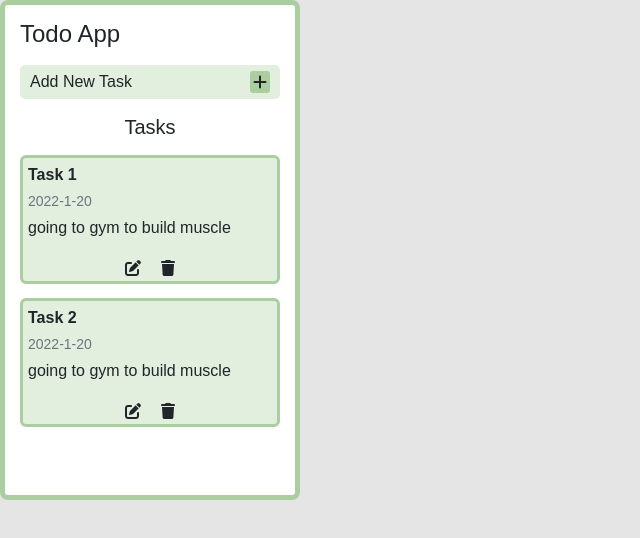
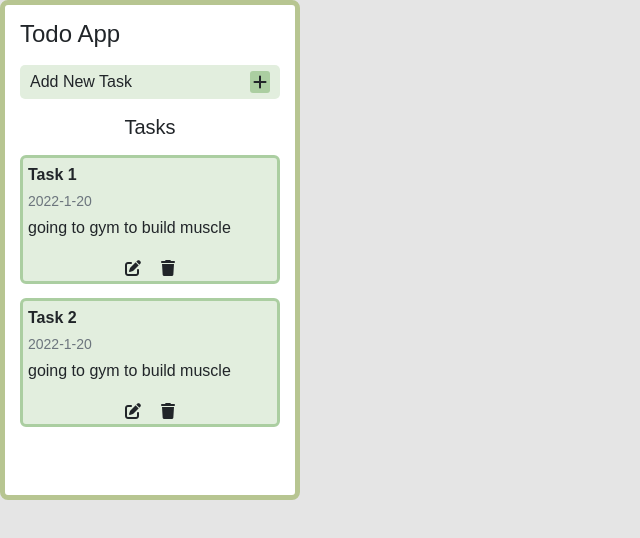
Before and after one commit to jayandra-XQ/TODO-app, a plain HTML site: page index.html in a window 1280 px wide. Shown: the whole page, without its empty margins (0-640 px from the left). Drawn offline with nearby package versions, Linux system fonts and the light colour scheme.

Commit message:
color change

```diff
--- a/style.css
+++ b/style.css
@@ -7,7 +7,7 @@ body{
 .app{
     width: 300px;
     height: 500px;
-    border: 5px solid #abcea1;
+    border: 5px solid #b7c591;
     border-radius: 8px;
     padding: 15px;
     background-color: #fff;
```
